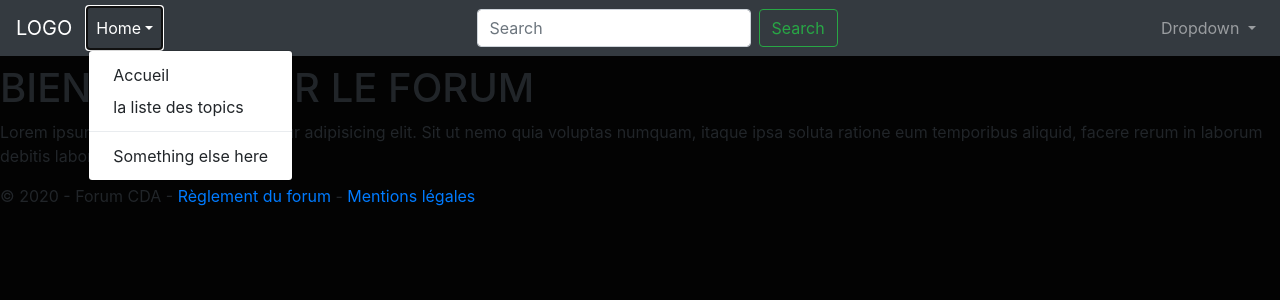
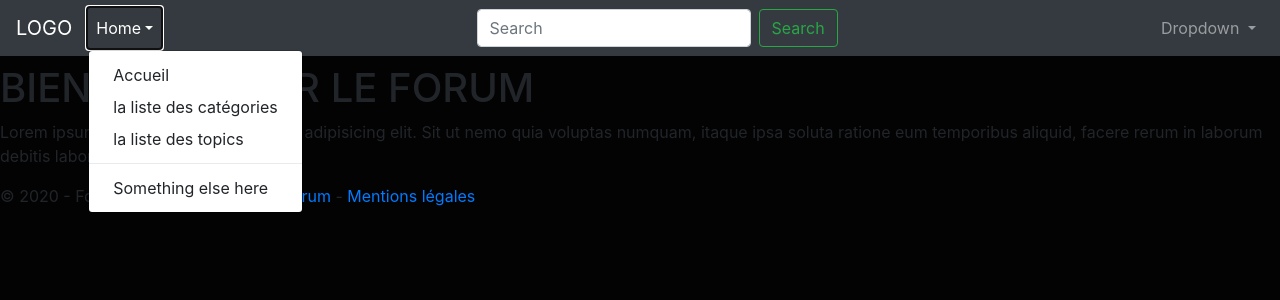
Before and after one commit to AnotheerDev/forumPlateau, a PHP site: page / in a window 1280 px wide, after a click on "Home". Shown: the top 300 px of the page. Run offline with PHP 8.4, Linux system fonts and the light colour scheme; some libraries are stand-ins or nearby versions.

Commit message:
add link listCategories

```diff
--- a/view/layout.php
+++ b/view/layout.php
@@ -42,6 +42,7 @@
                                     <?php
                                     }
                                     ?>
+                                    <a class="dropdown-item" href="index.php?ctrl=forum&action=listCategories">la liste des catégories</a>
                                     <a class="dropdown-item" href="index.php?ctrl=forum&action=listTopics">la liste des topics</a>
                                     <div class="dropdown-divider"></div>
                                     <a class="dropdown-item" href="#">Something else here</a>
```
